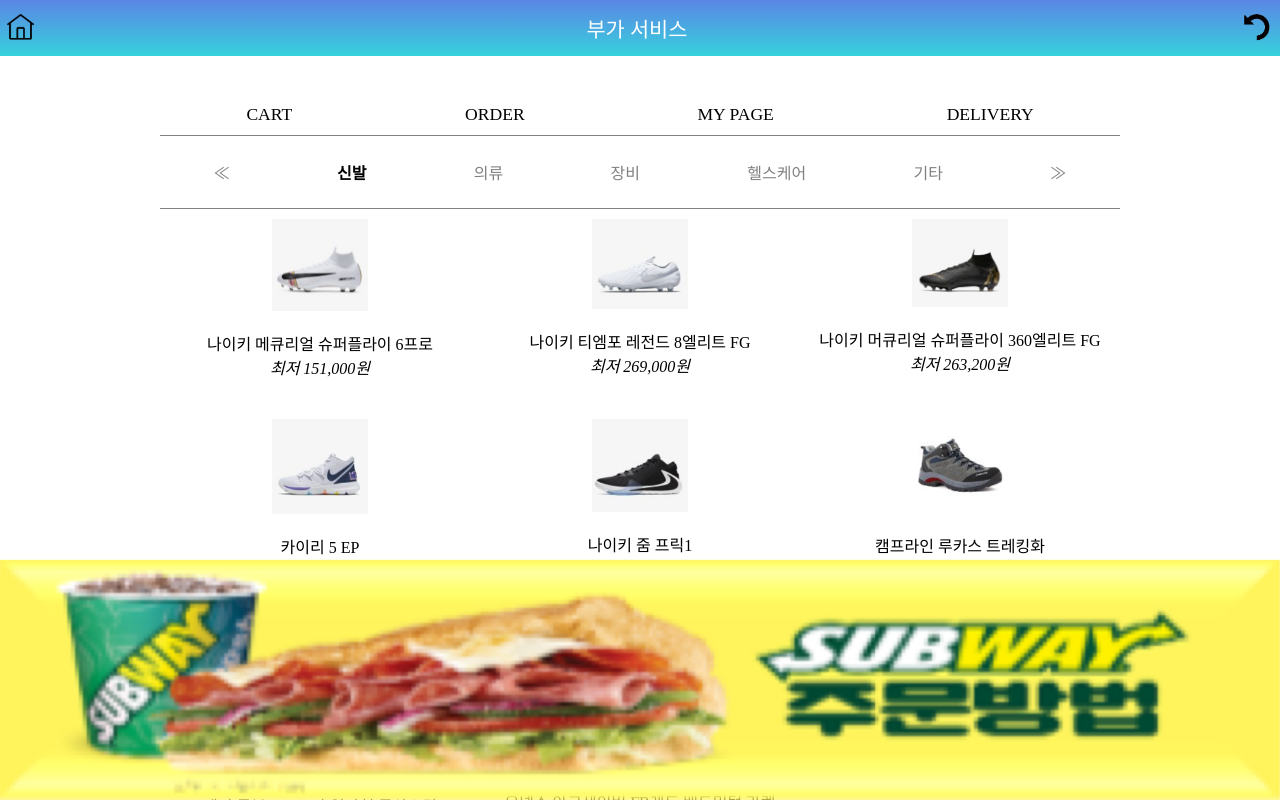
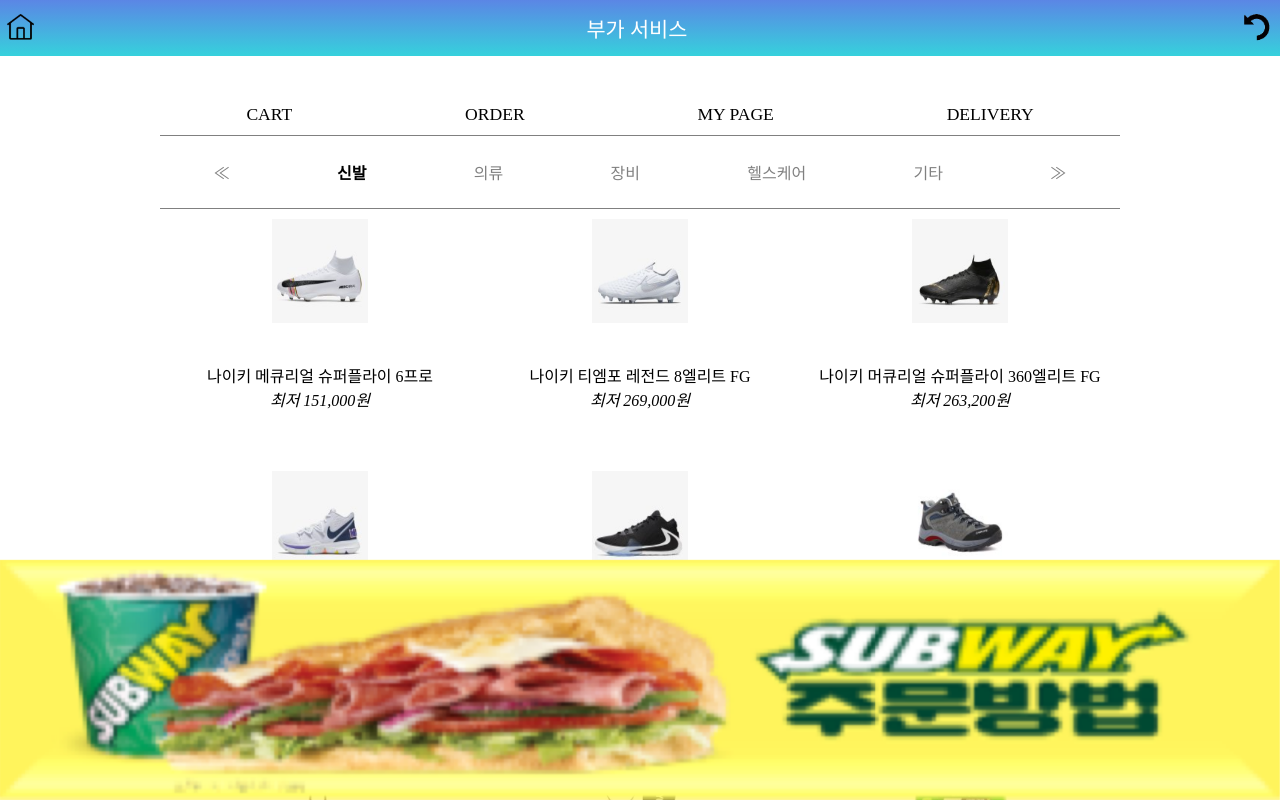
Before and after one commit to uhmseohun/everyone-meeting, a Vue app: page /#/service in a window 1280 px wide. Shown: the top 800 px of the page. Built offline with nearby package versions, Linux system fonts and the light colour scheme; what vue-swal would draw is missing.

Commit message:
fix: product item layout

```diff
--- a/src/components/Product.vue
+++ b/src/components/Product.vue
@@ -38,6 +38,7 @@
   &__image {
     width: 6rem;
     height: 80%;
+    min-height: 6.5rem;
     display: block;
   }
 
@@ -48,7 +49,7 @@
     align-items: center;
 
     height: 20%;
-    min-height: 5.5rem;
+    min-height: 8rem;
   }
 
   &__name {
```
